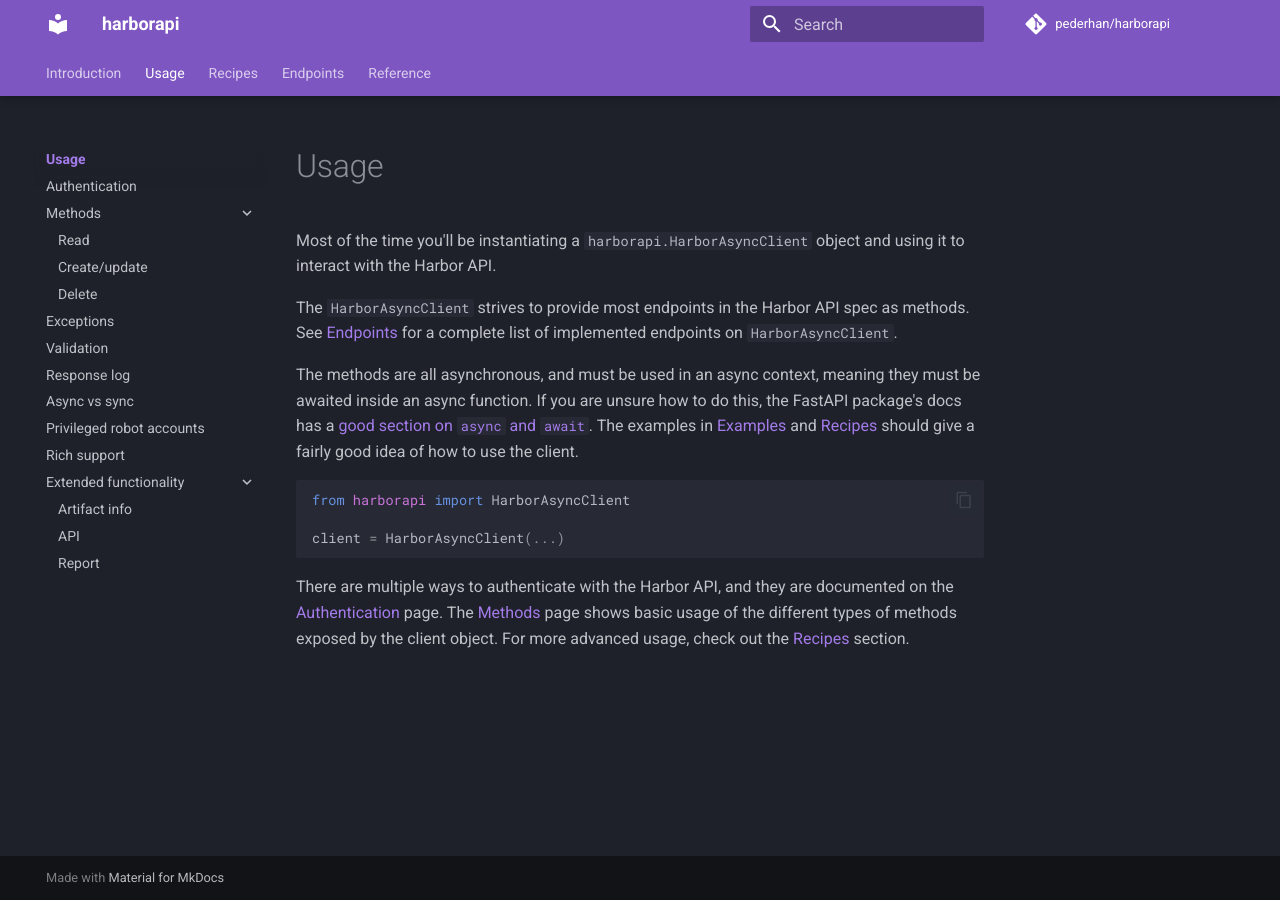
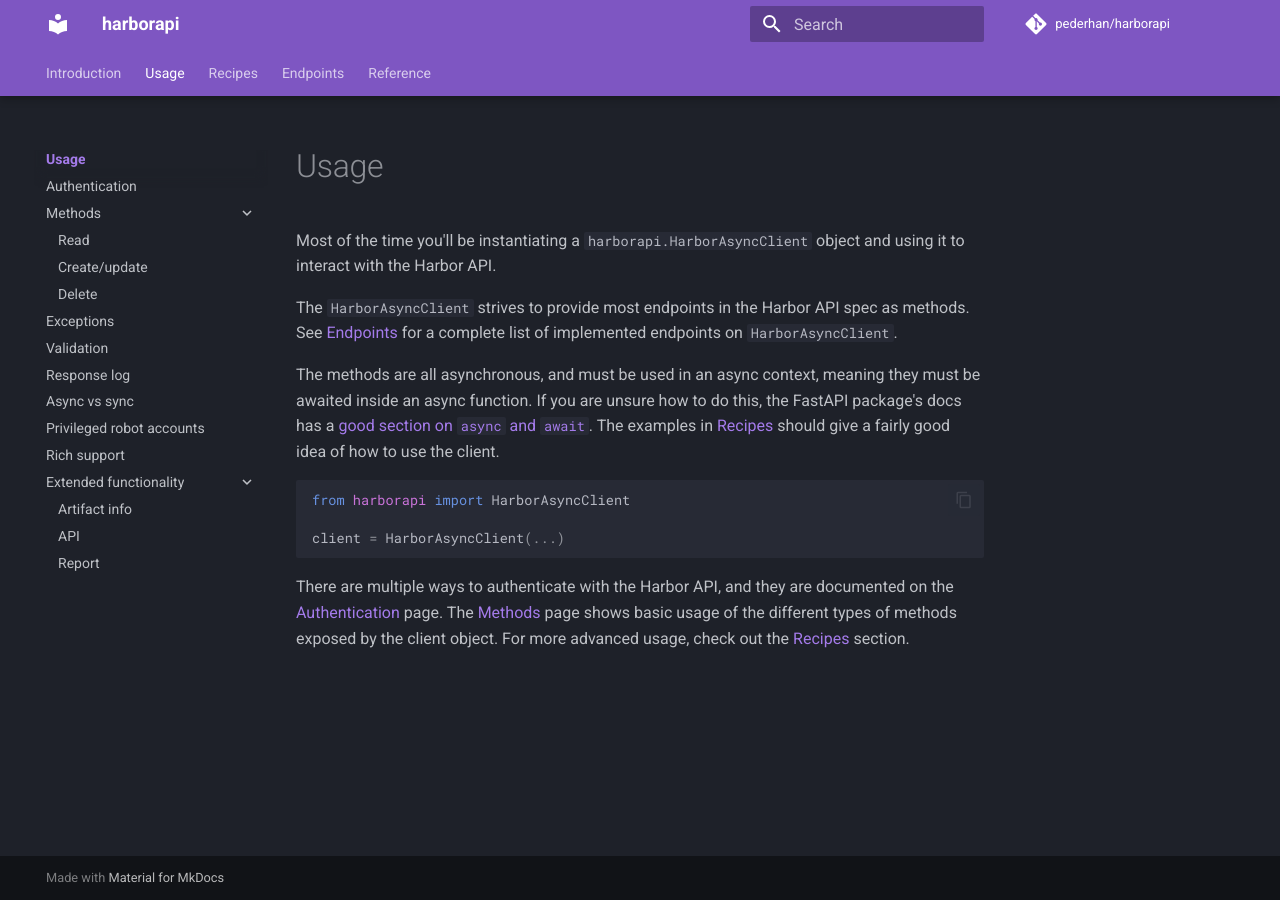
Before and after one commit to unioslo/harborapi, an MkDocs documentation site: the page built from docs/usage/index.md, in a window 1280 px wide. Built offline with MkDocs 1.6.1 and Material for MkDocs 9.7.7, drawn with Linux system fonts in a browser that asks for light colours; comment, search, counter and statistics services are not loaded.

Commit message:
Docs: Fix invalid link

````diff
--- a/docs/usage/index.md
+++ b/docs/usage/index.md
@@ -4,7 +4,7 @@ Most of the time you'll be instantiating a `harborapi.HarborAsyncClient` object
 
 The `HarborAsyncClient` strives to provide most endpoints in the Harbor API spec as methods. See [Endpoints](../endpoints/index.md) for a complete list of implemented endpoints on `HarborAsyncClient`.
 
-The methods are all asynchronous, and must be used in an async context, meaning they must be awaited inside an async function. If you are unsure how to do this, the FastAPI package's docs has a [good section on `async` and `await`](https://fastapi.tiangolo.com/async/#async-and-await). The examples in [Examples](./methods/examples.md) and [Recipes](../recipes/index.md) should give a fairly good idea of how to use the client.
+The methods are all asynchronous, and must be used in an async context, meaning they must be awaited inside an async function. If you are unsure how to do this, the FastAPI package's docs has a [good section on `async` and `await`](https://fastapi.tiangolo.com/async/#async-and-await). The examples in [Recipes](../recipes/index.md) should give a fairly good idea of how to use the client.
 
 
 ```python
````
